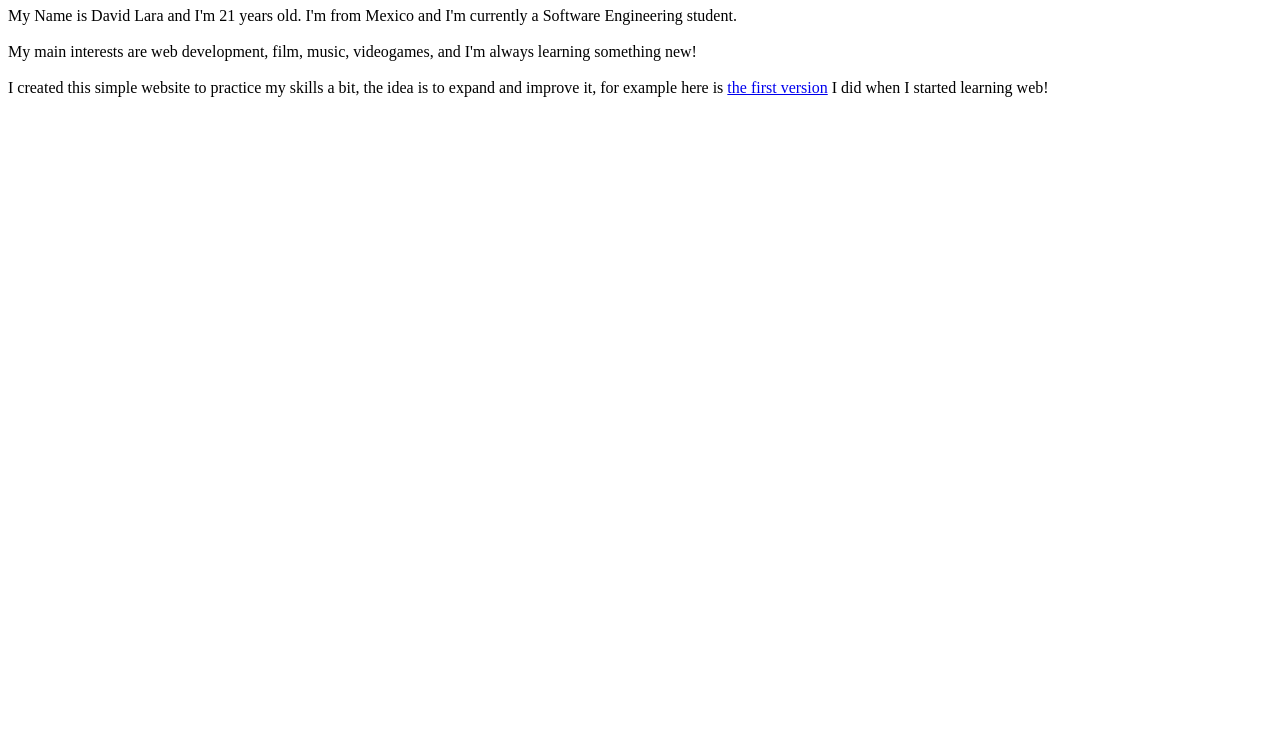
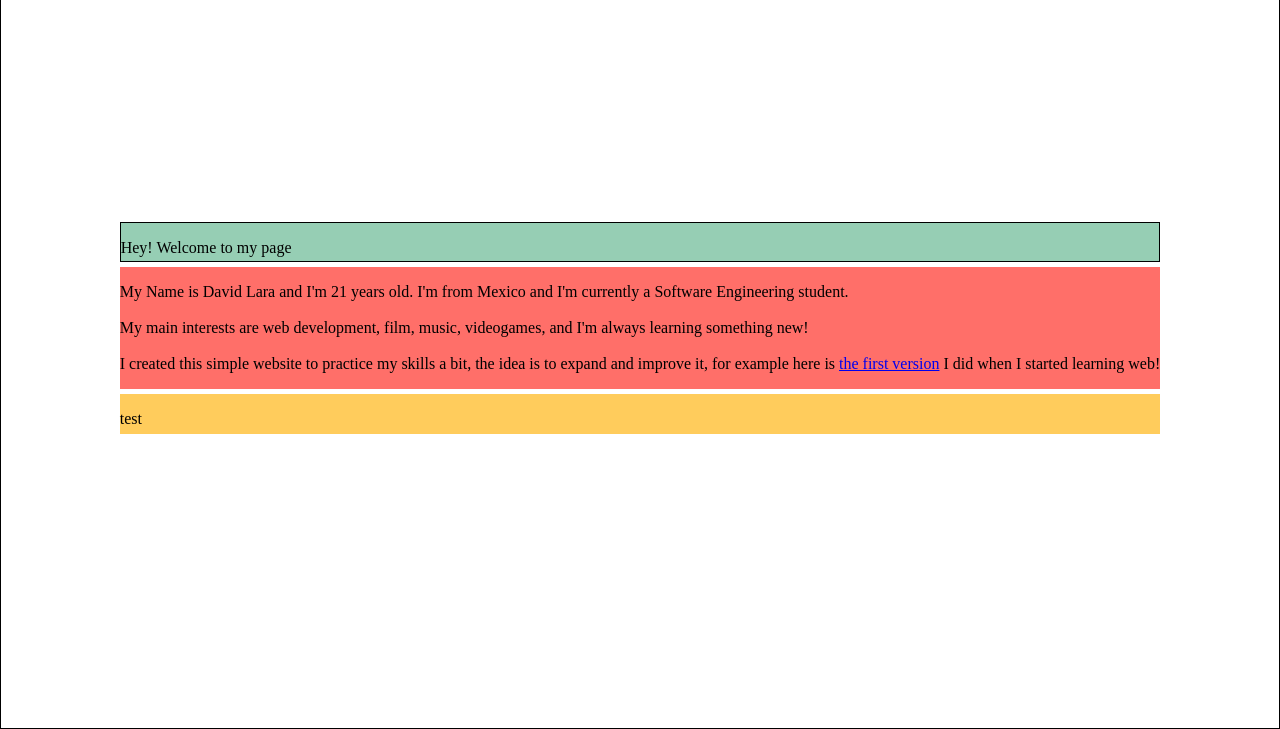
Before and after one commit to Larazord/my-website2.0, a plain HTML site: page index.html in a window 1280 px wide. Shown: the part 73-802 px from the top of the page. Drawn offline with Linux system fonts and the light colour scheme.

Commit message:
testing cssgrid

```diff
--- a/index.html
+++ b/index.html
@@ -3,13 +3,13 @@
   <head>
     <meta charset="utf-8" />
     <title>Hey! I'm David Lara</title>
-    <link rel='stylesheet' href='styles.css' />
+    <link rel='stylesheet' href='style.css' />
   </head>
   <body>
     <div class="container">
-      <header class="title">
-        <h1>Hey! Welcome to my page</h1>
-      </header>
+      <div class="title">
+        <p>Hey! Welcome to my page</p>
+      </div>
       <div class="introduction">
         <p>My Name is David Lara and I'm 21 years old. I'm from Mexico and
           I'm currently a Software Engineering student. <br /><br />
@@ -21,6 +21,7 @@
           I did when I started learning web! </p>
       </div>
       <div class="socialMedia">
+        <p>test</p>
       </div>
     </div>
   </body>
--- a/style.css
+++ b/style.css
@@ -1,3 +1,33 @@
+html, body{
+  margin:0px;
+  padding: 0px;
+  height: 100%;
+  box-sizing: border-box;
+}
 .container{
-  display:grid;
+  border: 1px solid black;
+  height: 100%;
+  display: grid;
+  grid-gap: 5px;
+  grid-template-columns: 50px auto 50px;
+  grid-template-rows: 40px auto 40px;
+  justify-content: center;
+  align-content: center;
 }
+
+.title{
+  background-color: #96ceb4;
+  border: 1px solid black;
+  grid-column: 2;
+  grid-row: 1;
+}
+.introduction{
+  background-color: #ff6f69;
+  grid-column: 2;
+  grid-row: 2;
+}
+.socialMedia{
+  background-color: #ffcc5c;
+  grid-column:2;
+  grid-row:3;
+}
```
